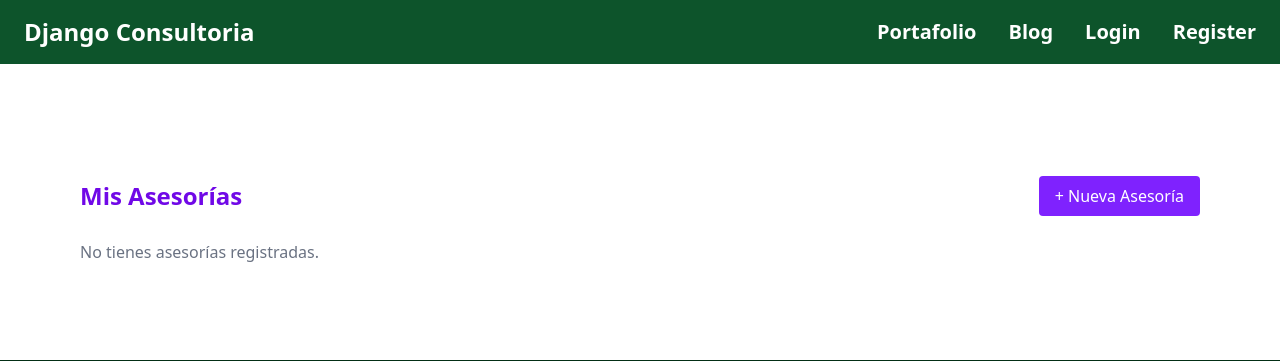
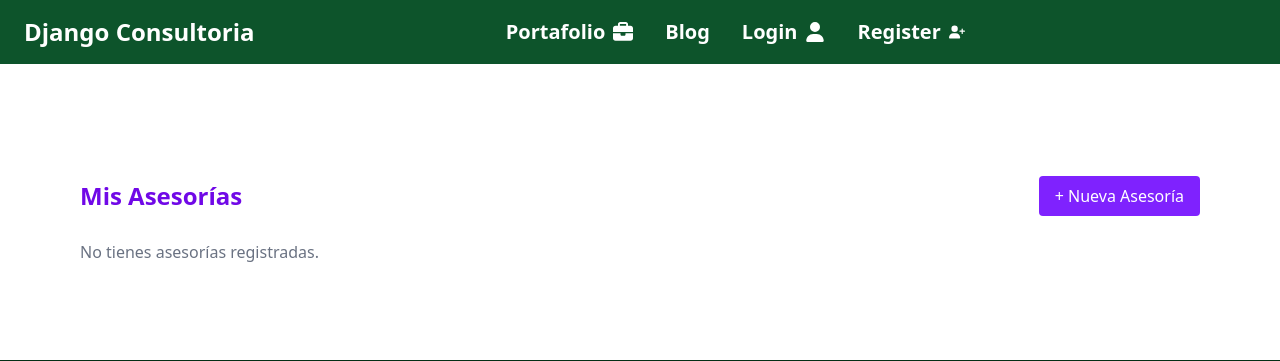
Before and after one commit to brunolm18/DjangoConsultoria, a Django app: page /asesorias/ in a window 1280 px wide. Shown: the top 361 px of the page. Run offline with Django 5.2, Linux system fonts and the light colour scheme; the visitor is signed in with stand-in values (Sample User, id 1); data that the repository does not hold is empty; style sheets or scripts are compiled from the project's sources; some libraries are stand-ins or nearby versions.

Commit message:
navbar responsive

```diff
--- a/Projects/templates/Projects/components/navbar.html
+++ b/Projects/templates/Projects/components/navbar.html
@@ -1,51 +1,48 @@
 {% block navbar %}
+
 <nav class="bg-green-900">
   <div class="flex items-center justify-between px-6 py-4 text-white">
-    <!-- Logo -->
+
     <div class="text-2xl font-semibold hover:text-emerald-500">
       <a href="{% url 'Projects:index' %}">Django Consultoria</a>
     </div>
 
-    <!-- Hamburger -->
-    <div class="md:hidden">
-      <button id="menu-btn" class="focus:outline-none">
-        <!-- Icono de hamburguesa -->
-        <svg xmlns="http://www.w3.org/2000/svg" class="w-6 h-6 fill-white" viewBox="0 0 24 24">
-          <path d="M4 6h16M4 12h16M4 18h16" stroke="currentColor" stroke-width="2" stroke-linecap="round"/>
-        </svg>
-      </button>
-    </div>
-
-    <!-- Menu principal -->
-    <ul id="menu" class="hidden flex-col md:flex md:flex-row md:items-center space-y-4 md:space-y-0 md:space-x-8 text-xl font-bold">
-      <li>
-        <a href="{% url 'Projects:index' %}" class="flex items-center space-x-2 hover:text-emerald-500">
+    <ul class="flex space-x-8 text-xl font-bold items-center">
+      <li class="flex items-center hover:text-emerald-500 space-x-2">
+        <a href="{% url 'Projects:index' %}" class="flex items-center space-x-2">
           <span>Portafolio</span>
+          <svg xmlns="http://www.w3.org/2000/svg" viewBox="0 0 512 512" class="w-5 h-5 fill-white">
+            <path d="M184 48l144 0c4.4 0 8 3.6 8 8l0 40L176 96l0-40c0-4.4 3.6-8 8-8zm-56 8l0 40L64 96C28.7 96 0 124.7 0 160l0 96 192 0 128 0 192 0 0-96c0-35.3-28.7-64-64-64l-64 0 0-40c0-30.9-25.1-56-56-56L184 0c-30.9 0-56 25.1-56 56zM512 288l-192 0 0 32c0 17.7-14.3 32-32 32l-64 0c-17.7 0-32-14.3-32-32l0-32L0 288 0 416c0 35.3 28.7 64 64 64l384 0c35.3 0 64-28.7 64-64l0-128z"/>
+          </svg>
         </a>
       </li>
-      <li>
-        <a href="{% url 'blog:blog' %}" class="hover:text-emerald-500">Blog</a>
+
+
+      <li class="hover:text-emerald-500">
+        <a href="{% url 'blog:blog' %}">Blog</a>
       </li>
-      <li>
-        <a href="{% url 'Projects:login' %}" class="flex items-center space-x-2 hover:text-emerald-500">
+
+      <li class="flex items-center hover:text-emerald-500 space-x-2">
+        <a href="{% url 'Projects:login' %}" class="flex items-center space-x-2">
           <span>Login</span>
+          <svg xmlns="http://www.w3.org/2000/svg" viewBox="0 0 448 512" class="w-5 h-5 fill-white">
+            <path d="M224 256A128 128 0 1 0 224 0a128 128 0 1 0 0 256zm-45.7 48C79.8 304 0 383.8 0 482.3C0 498.7 13.3 512 29.7 512l388.6 0c16.4 0 29.7-13.3 29.7-29.7C448 383.8 368.2 304 269.7 304l-91.4 0z"/>
+          </svg>
         </a>
       </li>
-      <li>
-        <a href="{% url 'Projects:register' %}" class="flex items-center space-x-2 hover:text-emerald-500">
+
+      <li class="flex items-center hover:text-emerald-500 space-x-2">
+        <a href="{% url 'Projects:register' %}" class="flex items-center space-x-2">
           <span>Register</span>
+          <svg xmlns="http://www.w3.org/2000/svg" viewBox="0 0 640 512" class="w-4 h-4 fill-white">
+            <path d="M96 128a128 128 0 1 1 256 0A128 128 0 1 1 96 128zM0 482.3C0 383.8 79.8 304 178.3 304l91.4 0C368.2 304 448 383.8 448 482.3c0 16.4-13.3 29.7-29.7 29.7L29.7 512C13.3 512 0 498.7 0 482.3zM504 312l0-64-64 0c-13.3 0-24-10.7-24-24s10.7-24 24-24l64 0 0-64c0-13.3 10.7-24 24-24s24 10.7 24 24l0 64 64 0c13.3 0 24 10.7 24 24s-10.7 24-24 24l-64 0 0 64c0 13.3-10.7 24-24 24s-24-10.7-24-24z"/>
+          </svg>
         </a>
       </li>
     </ul>
+
+    <div class="w-10"></div>
   </div>
 </nav>
 
-<script>
-  const menuBtn = document.getElementById("menu-btn");
-  const menu = document.getElementById("menu");
-
-  menuBtn.addEventListener("click", () => {
-    menu.classList.toggle("hidden");
-  });
-</script>
 {% endblock navbar %}
```
